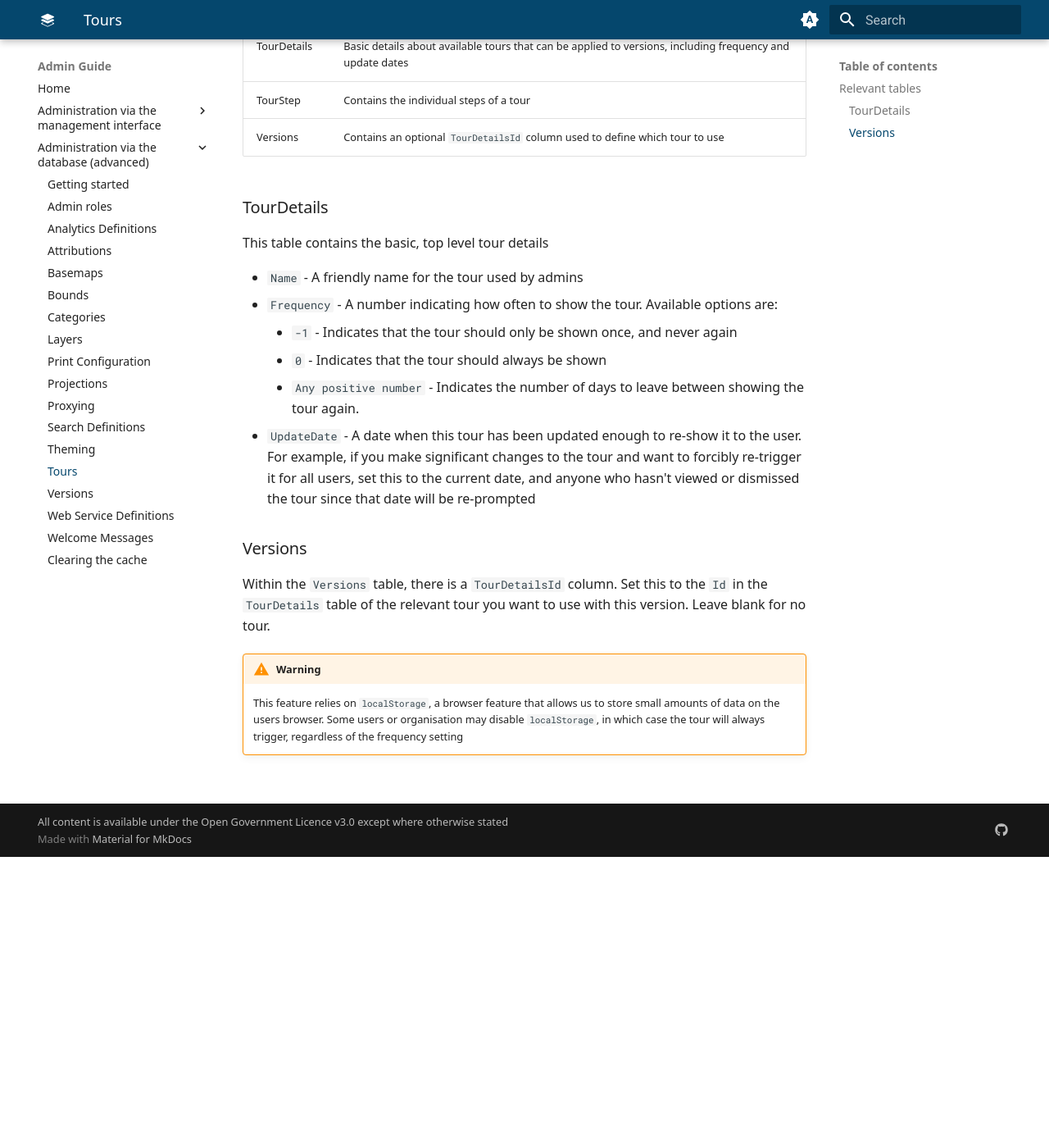
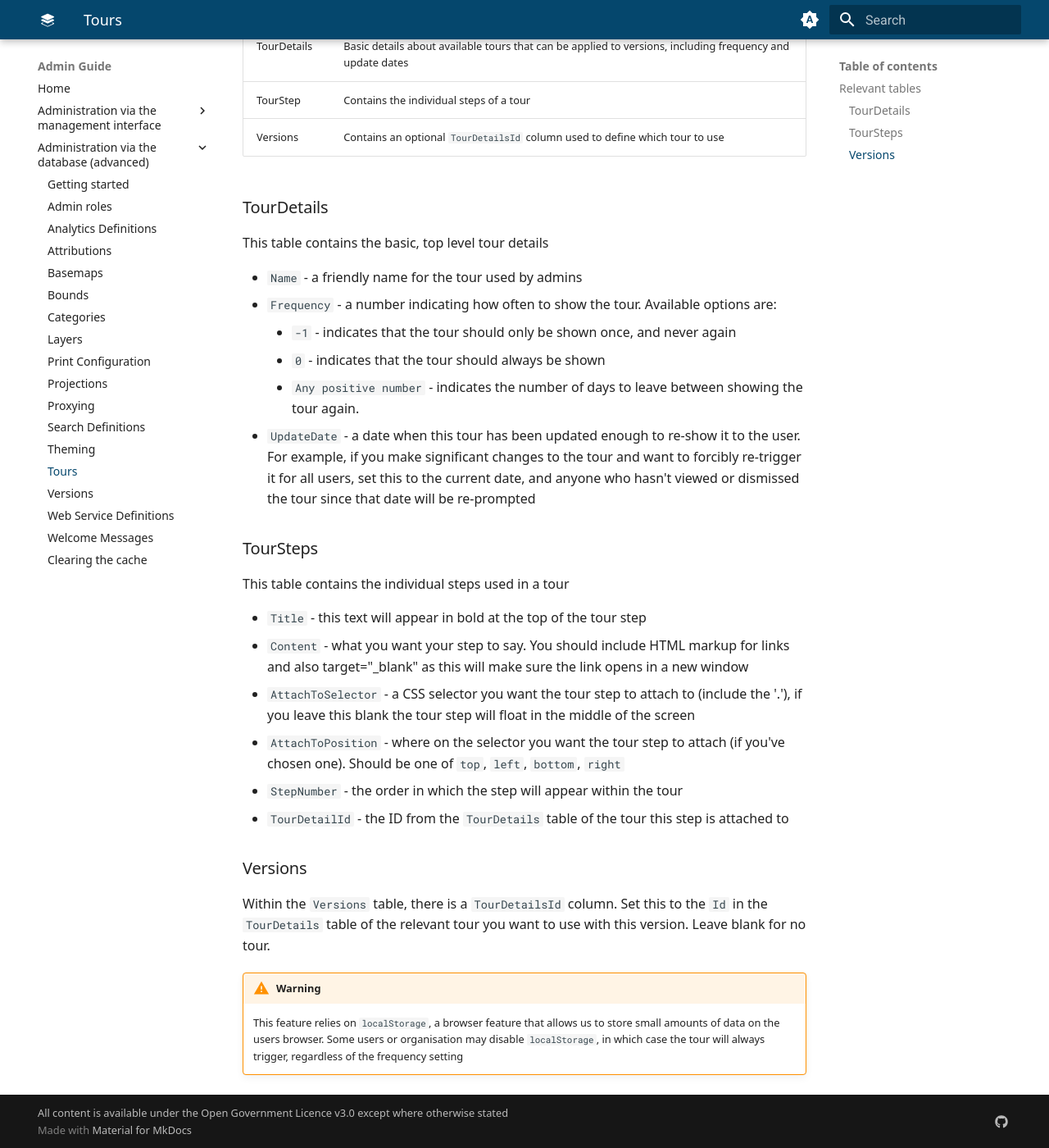
Before and after one commit to Dorset-Council-UK/GIFramework-Maps-Admin-Guide, an MkDocs documentation site: the page built from docs/db/tours.md, in a window 1280 px wide and 1400 px high, scrolled down 355 px. Shown: the whole window at 82% size. Built offline with MkDocs 1.6.1 and Material for MkDocs 9.7.7, drawn with Linux system fonts in a browser that asks for light colours.

Commit message:
Update tours.md

```diff
--- a/docs/db/tours.md
+++ b/docs/db/tours.md
@@ -14,12 +14,23 @@ Tours are used to give users a quick overview of the features of GIFramework Map
 
 This table contains the basic, top level tour details
 
-- `Name` - A friendly name for the tour used by admins
-- `Frequency` - A number indicating how often to show the tour. Available options are:
-    - `-1` - Indicates that the tour should only be shown once, and never again
-    - `0` - Indicates that the tour should always be shown
-    - `Any positive number` - Indicates the number of days to leave between showing the tour again.
-- `UpdateDate` - A date when this tour has been updated enough to re-show it to the user. For example, if you make significant changes to the tour and want to forcibly re-trigger it for all users, set this to the current date, and anyone who hasn't viewed or dismissed the tour since that date will be re-prompted
+- `Name` - a friendly name for the tour used by admins
+- `Frequency` - a number indicating how often to show the tour. Available options are:
+    - `-1` - indicates that the tour should only be shown once, and never again
+    - `0` - indicates that the tour should always be shown
+    - `Any positive number` - indicates the number of days to leave between showing the tour again.
+- `UpdateDate` - a date when this tour has been updated enough to re-show it to the user. For example, if you make significant changes to the tour and want to forcibly re-trigger it for all users, set this to the current date, and anyone who hasn't viewed or dismissed the tour since that date will be re-prompted
+
+### TourSteps
+
+This table contains the individual steps used in a tour
+
+- `Title` - this text will appear in bold at the top of the tour step
+- `Content` - what you want your step to say. You should include HTML markup for links and also target="_blank" as this will make sure the link opens in a new window
+- `AttachToSelector` - a CSS selector you want the tour step to attach to (include the '.'), if you leave this blank the tour step will float in the middle of the screen
+- `AttachToPosition` - where on the selector you want the tour step to attach (if you've chosen one). Should be one of `top`, `left`, `bottom`, `right`
+- `StepNumber` - the order in which the step will appear within the tour
+- `TourDetailId` - the ID from the `TourDetails` table of the tour this step is attached to
 
 ### Versions
 
```
